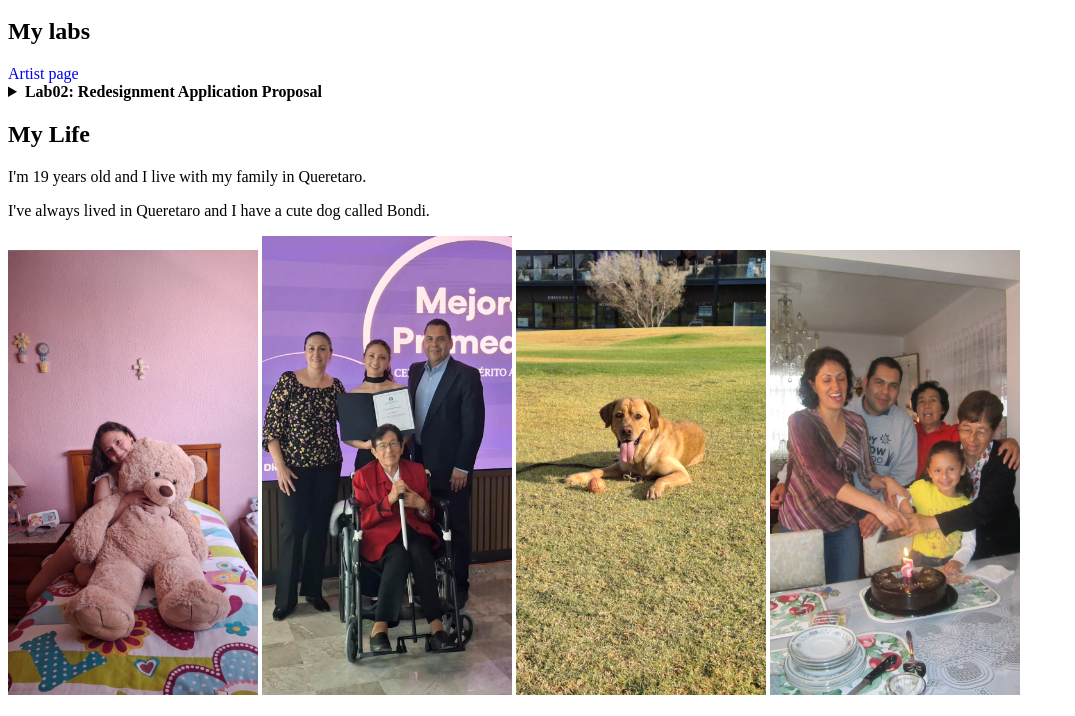
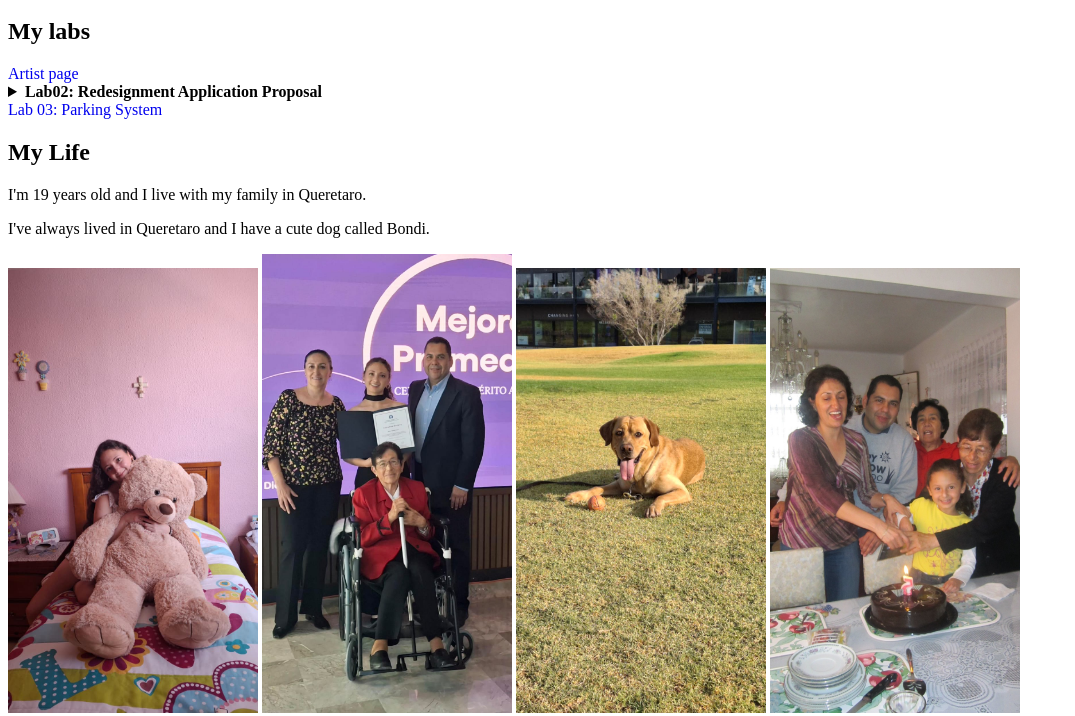
Before and after one commit to Karime-Mtz/IOTtest, a plain HTML site: page index.html in a window 1280 px wide. Shown: the part 48-764 px from the top of the page, without its empty margins (0-1075 px from the left). Drawn offline with Linux system fonts and the light colour scheme.

Commit message:
Update index.html

```diff
--- a/index.html
+++ b/index.html
@@ -15,6 +15,8 @@
         <summary style="cursor: pointer; font-weight: bold;">Lab02: Redesignment Application Proposal</summary>
         <iframe src="Lab02.pdf" width="100%" height="600px"></iframe>
         </details>
+        <a href="Parking.html" style="text-decoration: none;">Lab 03: Parking System
+        </a>
         <h2>My Life</h2>
         <!--- se puede escribir nada más pero se usa la p para especificar
         que es un párrafo y poder darle formato-->
```
